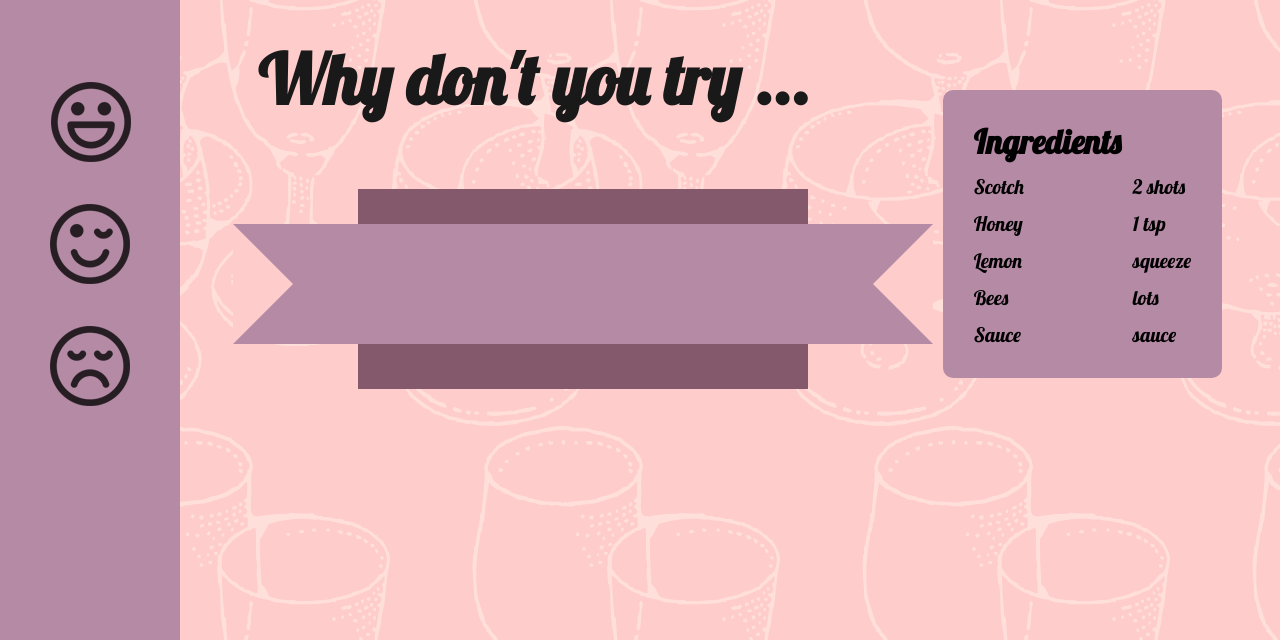
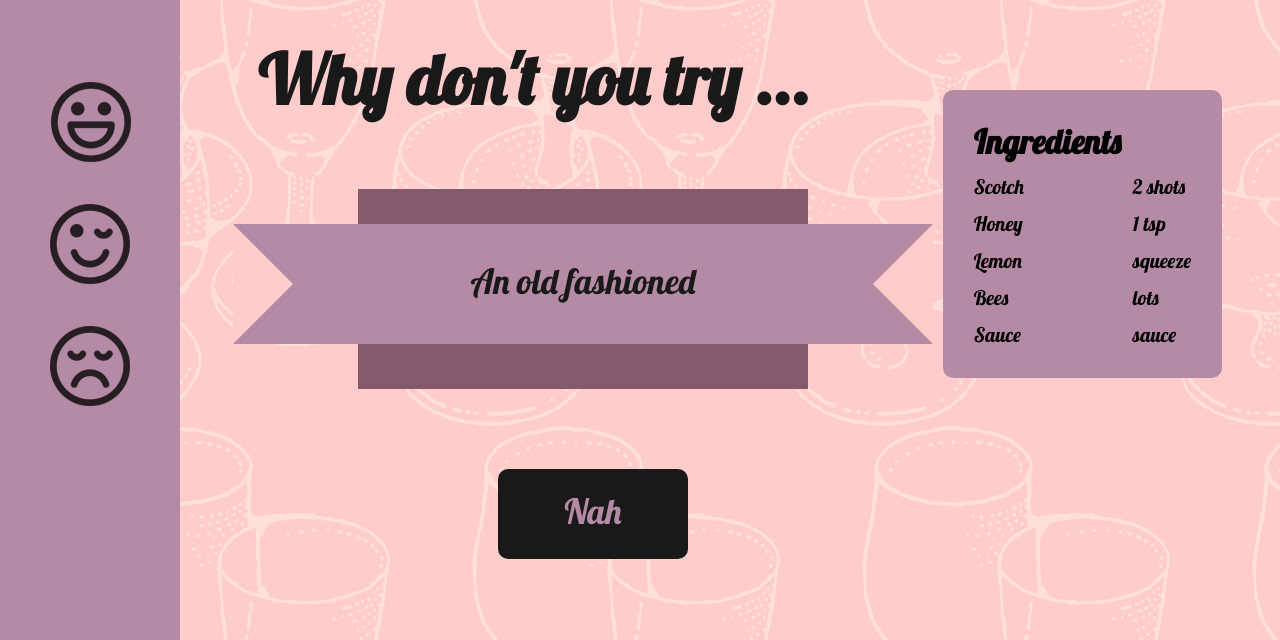
Before and after one commit to TessMyers/imbibe-demo, a plain HTML site: page index.html in a window 1280 px wide. Shown: the part 168-808 px from the top of the page. Drawn offline with Linux system fonts and the light colour scheme.

Commit message:
Static page mostly finished

```diff
--- a/index.html
+++ b/index.html
@@ -25,15 +25,18 @@
   <div class="recommendation">
     <h1>Why don't you try ...</h1>
     <div id="drink">
-      <!-- Dynamic drink recommendation goes here -->
+      <!-- flag! -->
       <div id="backflag"></div>
       <div id="flag">
         <div id="middle">
           <div id="left"></div>
+          <p id="drinkText" style="display:inline-block;">An old fashioned</p>
           <div id="right"></div>
         </div>
       </div>
+      <!-- end flag!  -->
     </div>
+    <div class="next">Nah</div>
   </div>
   <table class="ingredients">
     <th>Ingredients<th>
--- a/styles.css
+++ b/styles.css
@@ -69,6 +69,18 @@ body {
   color: #191919;
 }
 
+.next {
+  height: 50px;
+  width: 150px;
+  border-radius: 10px;
+  background-color: #191919;
+  color: #B58AA5;
+  float: left;
+  margin: 80px 0px 50px 240px;
+  text-align:  center;
+  padding: 20px;
+}
+
 table.ingredients {
   margin: 250px 50px 0px 0px;
   padding: 20px;
@@ -85,23 +97,21 @@ th {
   text-align: center;
 }
 
-#left {
-  float: left;
+#left, #right {
+  z-index: 10;
   width: 0;
   height: 0;
   border-top: 60px solid transparent;
   border-bottom: 60px solid transparent;
+}
 
+#left {
+  float: left;
   border-left: 60px solid #FFCCCC;
 }
 
 #right {
   float: right;
-  width: 0;
-  height: 0;
-  border-top: 60px solid transparent;
-  border-bottom: 60px solid transparent;
-
   border-right: 60px solid #FFCCCC;
 }
 
@@ -111,6 +121,7 @@ th {
 }
 
 #middle {
+  text-align: center;
   float: left;
   background-color: #B58AA5;
   width: 700px;
```
